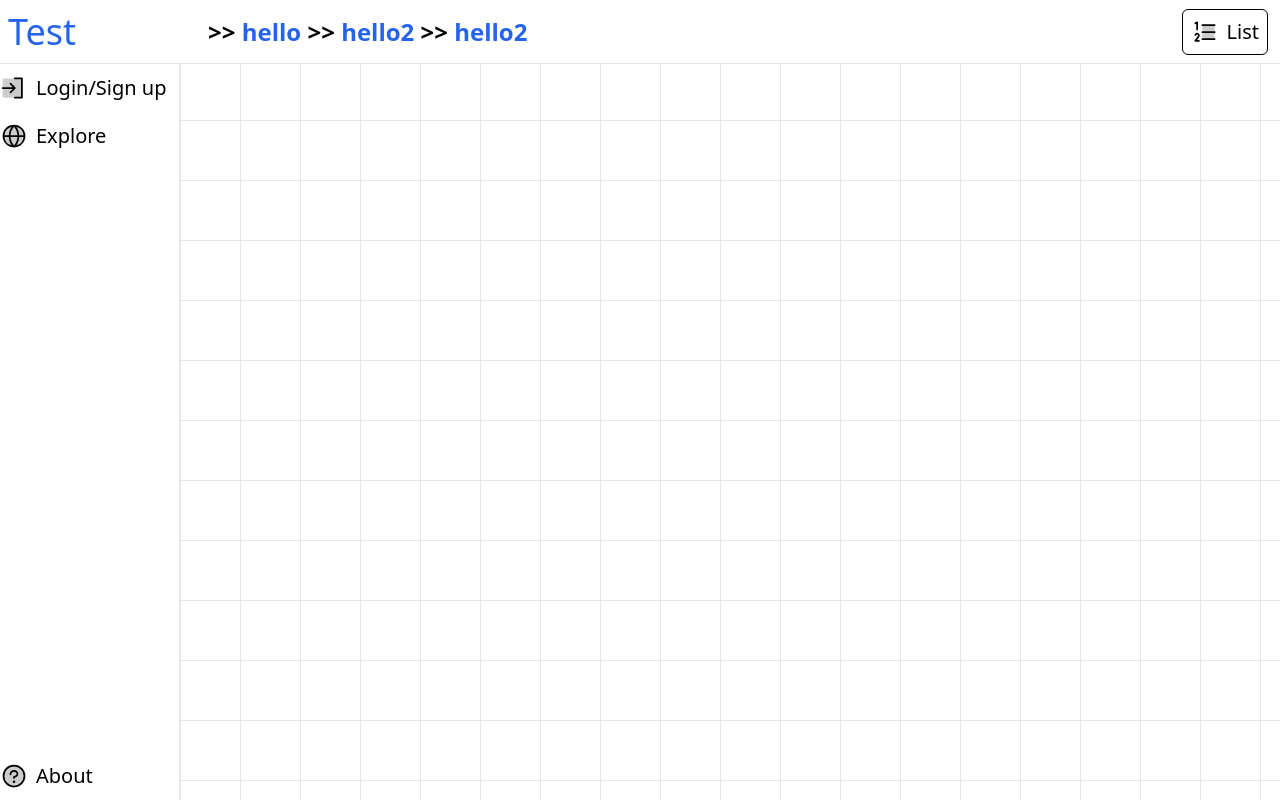
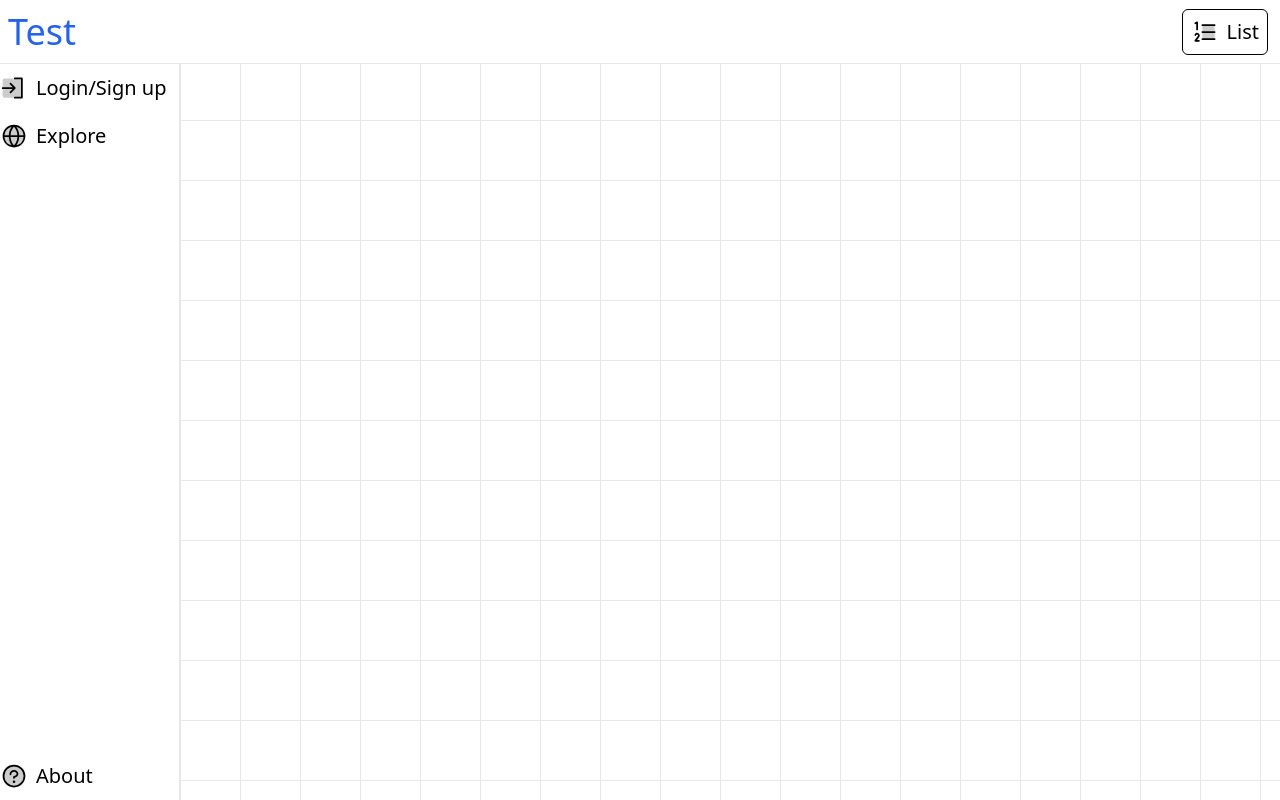
Before and after one commit to marko-kreso/flash-quiz, a Nuxt app: page / in a window 1280 px wide. Built offline with nearby package versions, Linux system fonts and the light colour scheme.

Commit message:
finished bread crumbs

```diff
--- a/layouts/default.vue
+++ b/layouts/default.vue
@@ -6,11 +6,8 @@
             <span class="text-blue-600 text-4xl pl-2">Test</span>
           </div>
           <div class="ml-32 flex gap-1 font-bold">
-            <BreadCrumbs  class="ml-1" sep=">>">
-              <BreadCrumb  v-for="path in crumbs"class="text-blue-600" :to="`/${path}`" :text="path"></BreadCrumb>
-              <BreadCrumb class="text-blue-600" :to="`/hello`" text="hello"></BreadCrumb>
-              <BreadCrumb class="text-blue-600" :to="`/hello2`" text="hello2"></BreadCrumb>
-              <BreadCrumb class="text-blue-600" :to="`/hello3`" text="hello2"></BreadCrumb>
+            <BreadCrumbs  class="ml-1" sep=">">
+              <BreadCrumb  v-for="path in crumbs"class="text-blue-600" :to="`/${path.path}`" :text="path.text"></BreadCrumb>
             </BreadCrumbs>
             <!-- <div v-for="path,i in crumbs">
                 <NuxtLink  class="text-blue-600" :to="`/${path}`">{{ path }}</NuxtLink><span v-if="i!==crumbs.length-1" class="ml-1">></span>
@@ -74,7 +71,14 @@ const viewMap: Map<View, string> = new Map([
 ])
 const mapKeys: ComputedRef<string[]> = computed(()=>[...viewMap.keys()].map((k)=>k.toString()))
 const layoutIcon = computed(()=>viewMap.get(activeView.value))
-const crumbs = computed(()=>useRoute().path.split('/').slice(1))
+const crumbs = computed(()=>useRoute().path.split('/').slice(1).map((e,i,arr)=>{
+  let path = e
+  for(let j = i-1; j >= 0; j--){
+    path = arr[j] + '/' + path
+  }
+  return {text: e, path:path}
+}))
+console.log(crumbs.value)
 </script>
 <style>
   .edit:hover{
```
